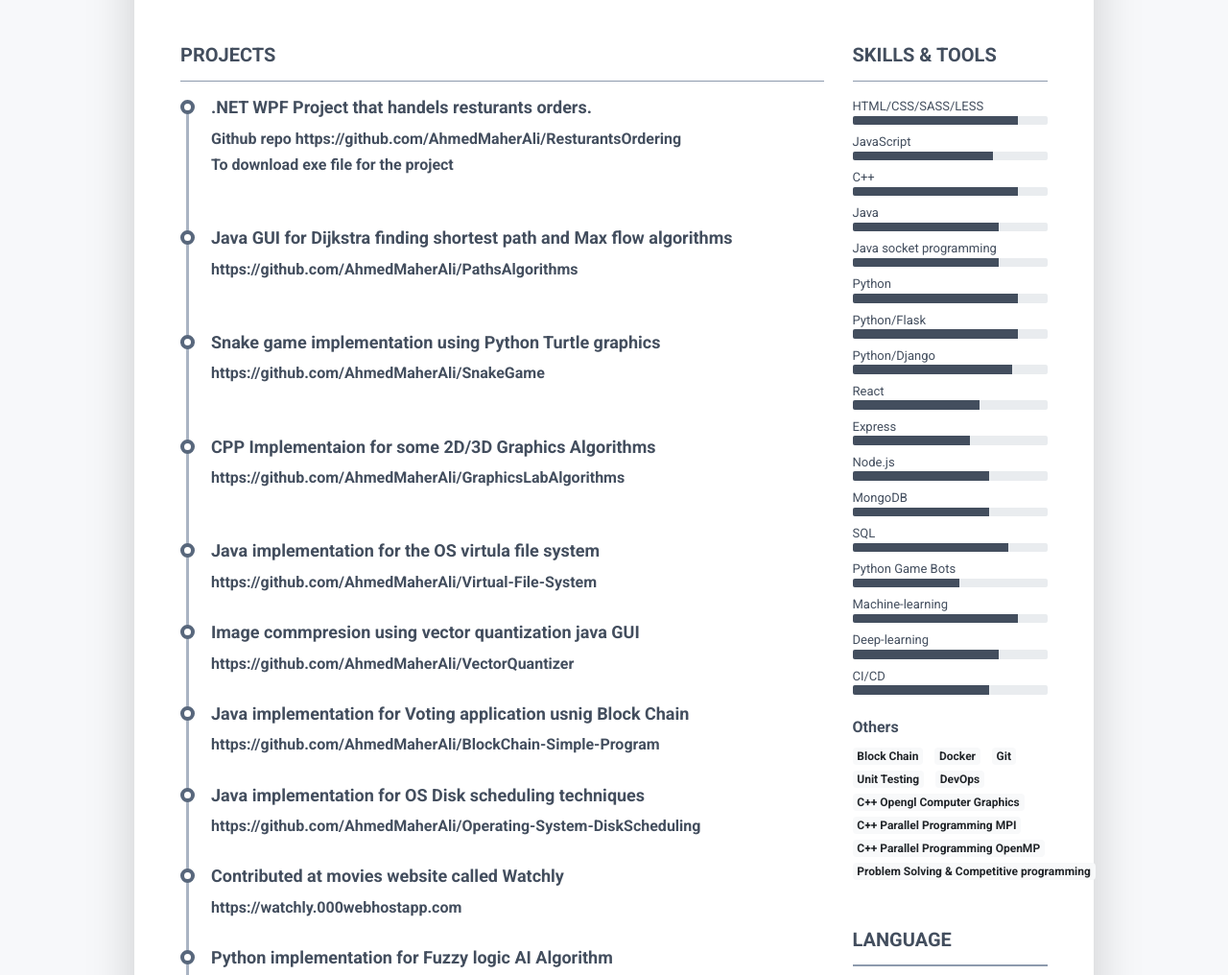
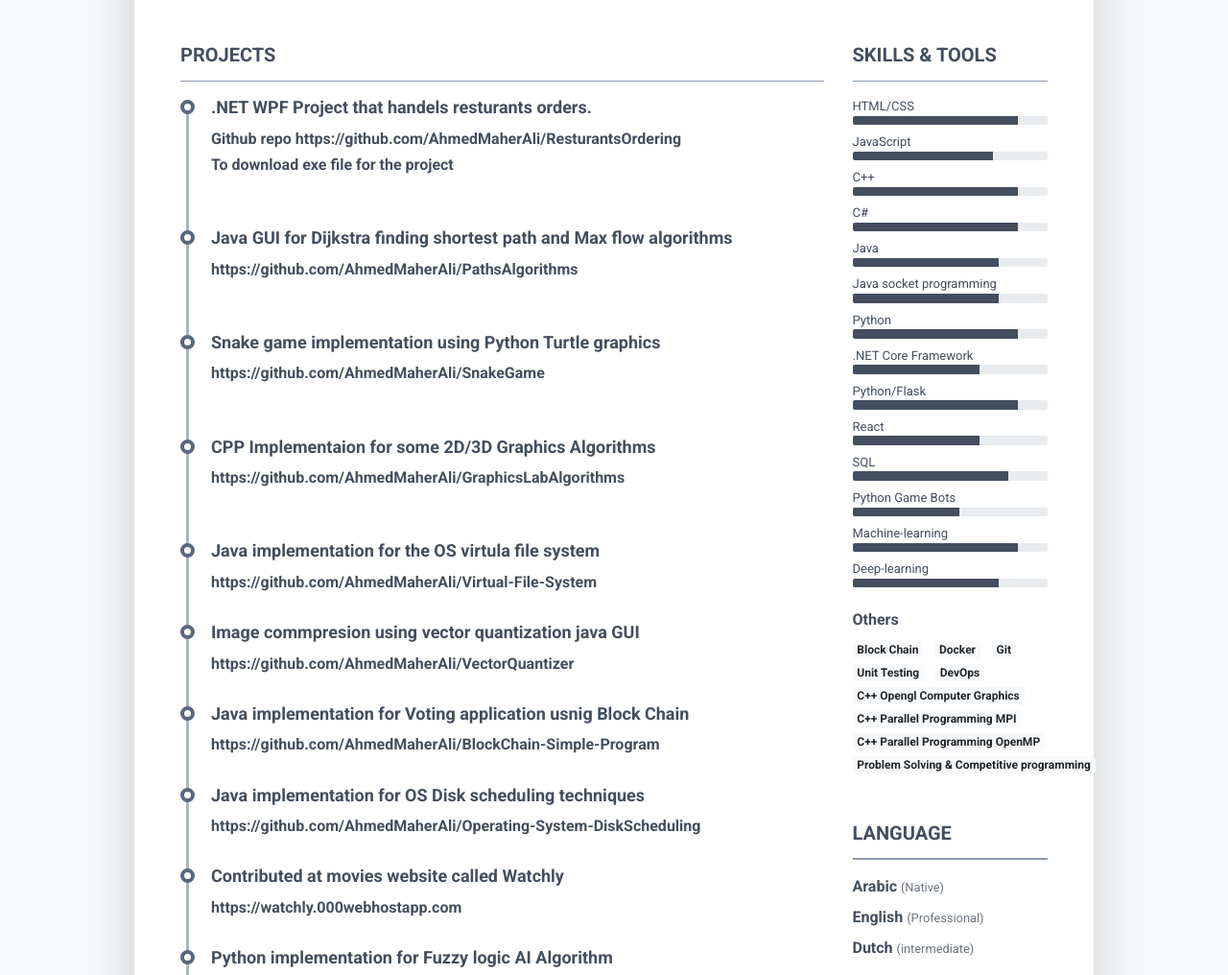
Before and after one commit to AhmedMaherAli/My-Protofolio, a plain HTML site: page index.html in a window 1280 px wide. Shown: the part 405-1421 px from the top of the page at 96% size. Drawn offline with Linux system fonts and the light colour scheme.

Commit message:
Update index.html

```diff
--- a/index.html
+++ b/index.html
@@ -263,21 +263,6 @@
 
 						<br>
 
-						<section class="resume-section experience-section mb-5">
-						    <h2 class="resume-section-title text-uppercase font-weight-bold pb-3 mb-3">Other working experenice</h2>
-						    <div class="resume-section-content"><div class="resume-timeline position-relative">
-								    <article class="resume-timeline-item position-relative pb-5">
-
-									    <div class="resume-timeline-item-header mb-2">
-										    <div class="d-flex flex-column flex-md-row">
-										        <h3 class="resume-position-title font-weight-bold mb-1">I've worked for more than five years before joining the University in car fixing centers and Heavy transportaions Oil changing fields two of these centers were belong to Shell and total global companies </h3>
-										    </div><!--//row-->
-									    </div><!--//resume-timeline-item-header-->
-								    </article><!--//resume-timeline-item-->
-							    </div><!--//resume-timeline-->
-						    </div>
-						</section><!--//experience-section-->
-
 
 
 				    </div>
@@ -288,7 +273,7 @@
 						        <div class="resume-skill-item">
 							        <ul class="list-unstyled mb-4">
 										<li class="mb-2">
-								            <div class="resume-skill-name">HTML/CSS/SASS/LESS</div>
+								            <div class="resume-skill-name">HTML/CSS</div>
 									        <div class="progress resume-progress">
 											    <div class="progress-bar theme-progress-bar-dark" role="progressbar" style="width: 85%" aria-valuenow="25" aria-valuemin="0" aria-valuemax="100"></div>
 											</div>
@@ -308,6 +293,13 @@
 											    <div class="progress-bar theme-progress-bar-dark" role="progressbar" style="width: 85%" aria-valuenow="25" aria-valuemin="0" aria-valuemax="100"></div>
 											</div>
 								        </li>
+									<li class="mb-2">
+								            <div class="resume-skill-name">C#</div>
+									        <div class="progress resume-progress">
+											    <div class="progress-bar theme-progress-bar-dark" role="progressbar" style="width: 85%" aria-valuenow="25" aria-valuemin="0" aria-valuemax="100"></div>
+											</div>
+								        </li>
+
 								        <li class="mb-2">
 								            <div class="resume-skill-name">Java</div>
 									        <div class="progress resume-progress">
@@ -327,7 +319,12 @@
 											    <div class="progress-bar theme-progress-bar-dark" role="progressbar" style="width: 85%" aria-valuenow="25" aria-valuemin="0" aria-valuemax="100"></div>
 											</div>
 										</li>
-
+										<li class="mb-2">
+								            		<div class="resume-skill-name">.NET Core Framework</div>
+									        	<div class="progress resume-progress">
+											    <div class="progress-bar theme-progress-bar-dark" role="progressbar" style="width: 65%" aria-valuenow="25" aria-valuemin="0" aria-valuemax="100"></div>
+											</div>
+								        	</li>
 										<li class="mb-2">
 								            <div class="resume-skill-name">Python/Flask</div>
 									        <div class="progress resume-progress">
@@ -335,12 +332,6 @@
 											</div>
 								        </li>
 
-										<li class="mb-2">
-								            <div class="resume-skill-name">Python/Django</div>
-									        <div class="progress resume-progress">
-											    <div class="progress-bar theme-progress-bar-dark" role="progressbar" style="width: 82%" aria-valuenow="25" aria-valuemin="0" aria-valuemax="100"></div>
-											</div>
-										</li>
 
 								        <li class="mb-2">
 								            <div class="resume-skill-name">React</div>
@@ -349,24 +340,6 @@
 											</div>
 										</li>
 
-										<li class="mb-2">
-								            <div class="resume-skill-name">Express</div>
-									        <div class="progress resume-progress">
-											    <div class="progress-bar theme-progress-bar-dark" role="progressbar" style="width: 60%" aria-valuenow="25" aria-valuemin="0" aria-valuemax="100"></div>
-											</div>
-										</li>
-										<li class="mb-2">
-								            <div class="resume-skill-name">Node.js</div>
-									        <div class="progress resume-progress">
-											    <div class="progress-bar theme-progress-bar-dark" role="progressbar" style="width: 70%" aria-valuenow="25" aria-valuemin="0" aria-valuemax="100"></div>
-											</div>
-										</li>
-										<li class="mb-2">
-								            <div class="resume-skill-name">MongoDB</div>
-									        <div class="progress resume-progress">
-											    <div class="progress-bar theme-progress-bar-dark" role="progressbar" style="width: 70%" aria-valuenow="25" aria-valuemin="0" aria-valuemax="100"></div>
-											</div>
-										</li>
 
 										<li class="mb-2">
 								            <div class="resume-skill-name">SQL</div>
@@ -393,12 +366,7 @@
 											    <div class="progress-bar theme-progress-bar-dark" role="progressbar" style="width: 	75%" aria-valuenow="25" aria-valuemin="0" aria-valuemax="100"></div>
 											</div>
 										</li>
-										<li class="mb-2">
-								            <div class="resume-skill-name">CI/CD</div>
-									        <div class="progress resume-progress">
-											    <div class="progress-bar theme-progress-bar-dark" role="progressbar" style="width: 	70%" aria-valuenow="25" aria-valuemin="0" aria-valuemax="100"></div>
-											</div>
-										</li>
+
 							        </ul>
 						        </div><!--//resume-skill-item-->
 
```
